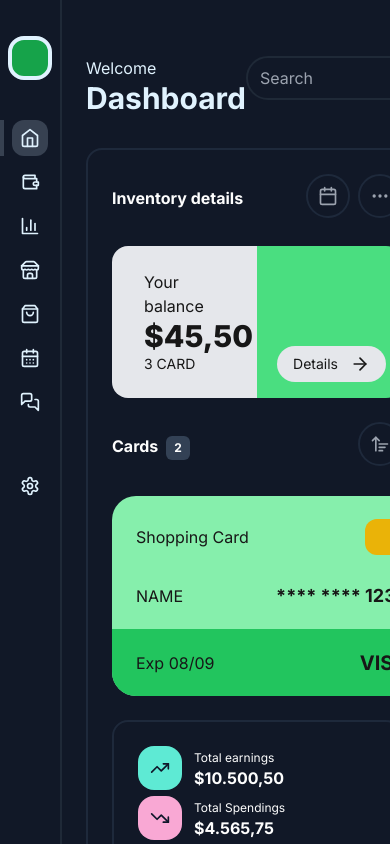
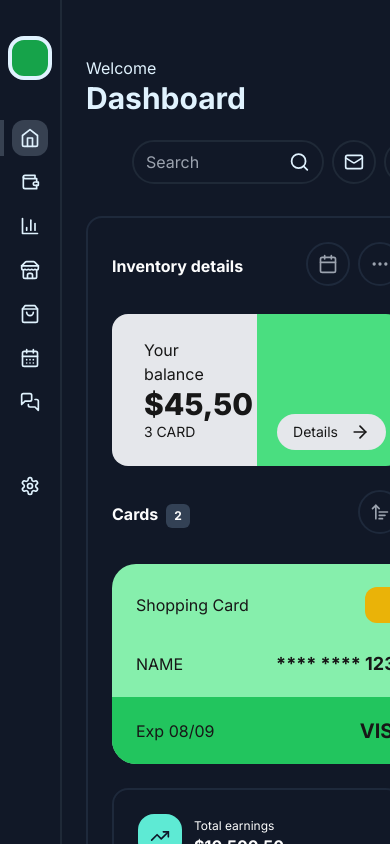
Before and after one commit to andersondavid/finance-dashboard, a Next.js app: page / in a window 390 px wide. Shown: the top 844 px of the page. Built offline with nearby package versions, Linux system fonts and the light colour scheme.

Commit message:
refactor: Fix responsiveness for monile

```diff
--- a/src/app/components/maincontent/components/mainheader.tsx
+++ b/src/app/components/maincontent/components/mainheader.tsx
@@ -3,14 +3,14 @@ import { LuMail, LuMessagesSquare, LuSearch } from "react-icons/lu";
 
 export default function MainHeader() {
 	return (
-		<div className="flex justify-between my-8">
+		<div className="justify-between my-8 sm:flex">
 			<div>
 				<h3 className="text-sky-100">Welcome</h3>
 				<h1 className="text-3xl font-bold text-sky-100">Dashboard</h1>
 			</div>
 
-			<div className="flex">
-				<div className="flex p-2 px-3 h-11 w-48 border-2 border-gray-800 rounded-full">
+			<div className="flex mt-6 sm:mt-0">
+				<div className="flex ml-auto p-2 px-3 h-11 w-48 border-2 border-gray-800 rounded-full">
 					<input
 						type="text"
 						className="w-full bg-transparent"
```
